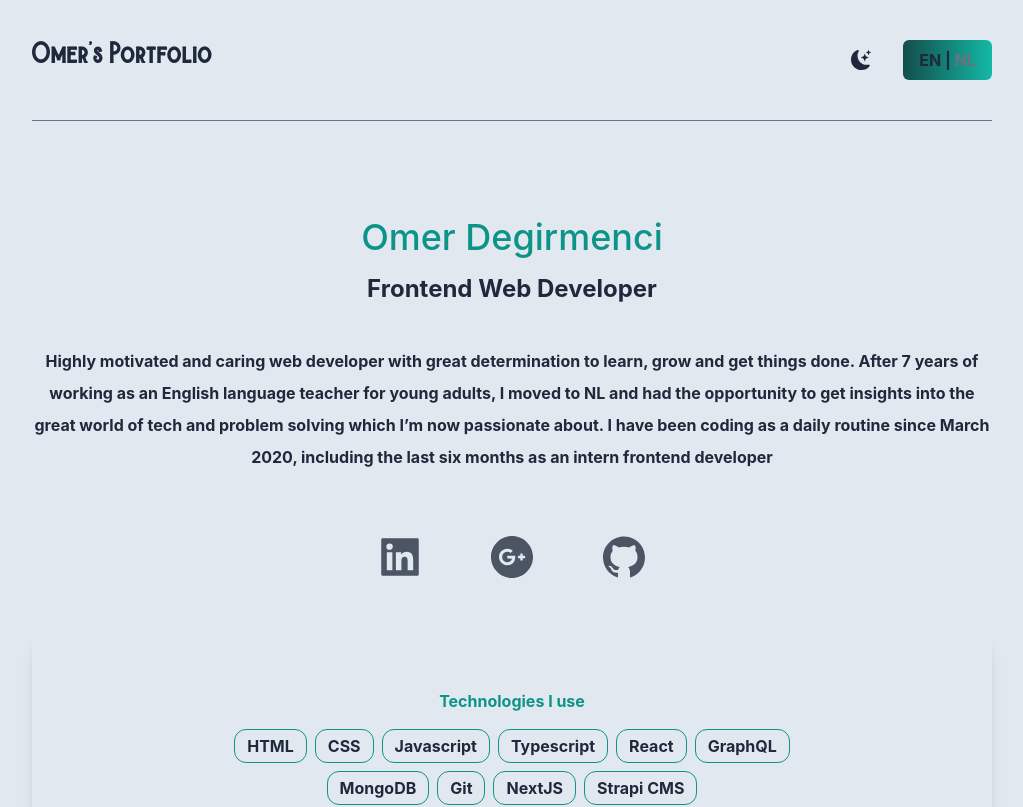
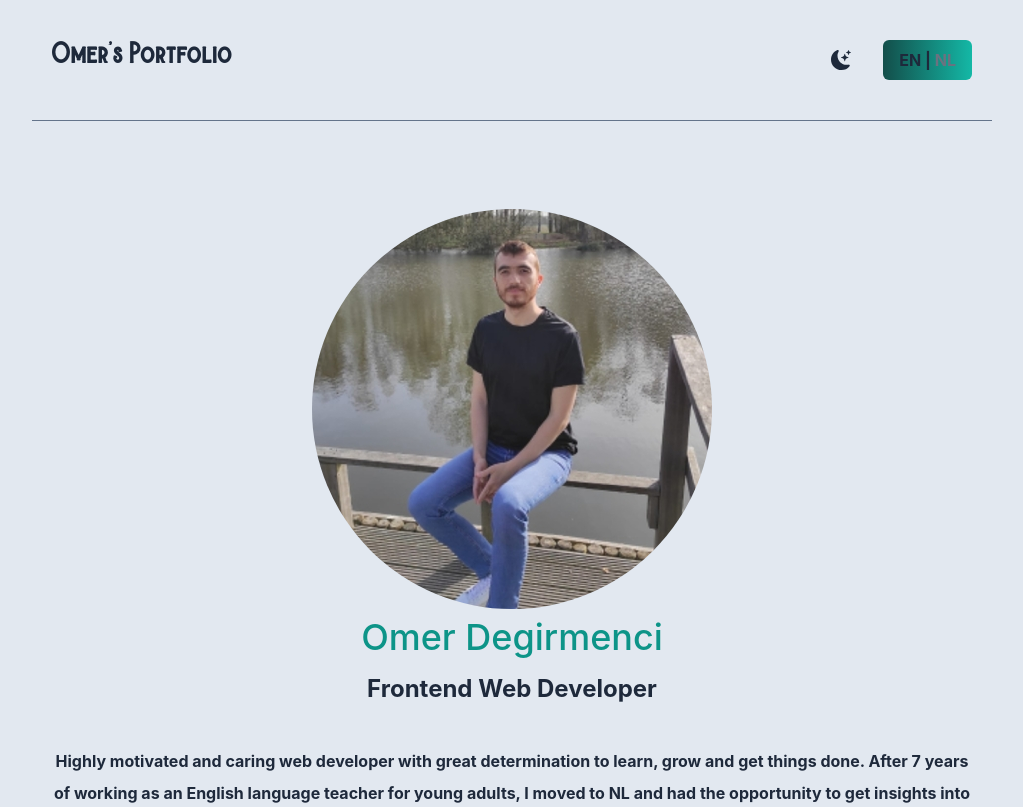
Before and after one commit to DegirmenciOmer/portfolio, a Next.js app in the folder portfolio-omer/: page / in a window 1280 px wide. Shown: the top 807 px of the page, without its empty margins (128-1151 px from the left). Built offline with nearby package versions, Linux system fonts and the light colour scheme.

Commit message:
add profile picture

```diff
--- a/portfolio-omer/pages/index.tsx
+++ b/portfolio-omer/pages/index.tsx
@@ -1,6 +1,7 @@
 import Head from "next/head";
 import { BsFillMoonStarsFill, BsPhone } from "react-icons/bs";
 import { useState } from "react";
+import profileImg from "../public/images/profile.png";
 
 import {
   AiFillLinkedin,
@@ -9,6 +10,7 @@ import {
 } from "react-icons/ai";
 import { translationHelper } from "./translationHelper";
 import Link from "next/link";
+import Image from "next/image";
 
 export default function Home() {
   const [darkMode, setDarkMode] = useState<boolean>(false);
@@ -21,12 +23,10 @@ export default function Home() {
       <Head>
         <title>{translations.title}</title>
       </Head>
-      <main
-        className={`px-5 md:px-20 lg:px-40 text-blue-100 font-bold ${switchBg}`}
-      >
+      <main className={`md:px-20 lg:px-40 text-blue-100 font-bold ${switchBg}`}>
         <section className="min-h-screen">
           <nav
-            className={`sticky py-10 mb-12 border-b border-slate-500 flex justify-between ${
+            className={`sticky px-5 py-10 mb-12 border-b border-slate-500 flex justify-between ${
               darkMode ? "text-slate-100" : "text-slate-800"
             }`}
           >
@@ -54,7 +54,12 @@ export default function Home() {
               </li>
             </ul>
           </nav>
-          <div className=" text-center py-10">
+          <div className="px-5 text-center py-10">
+            <Image
+              className="mx-auto rounded-full xs:w-1/3"
+              src={profileImg}
+              alt="profile"
+            />
             <h2 className="text-4xl py-2 text-teal-600 font-medium">
               {translations.ownerName}
             </h2>
```
Also changed, not shown: portfolio-omer/public/images/profile.png (added).
